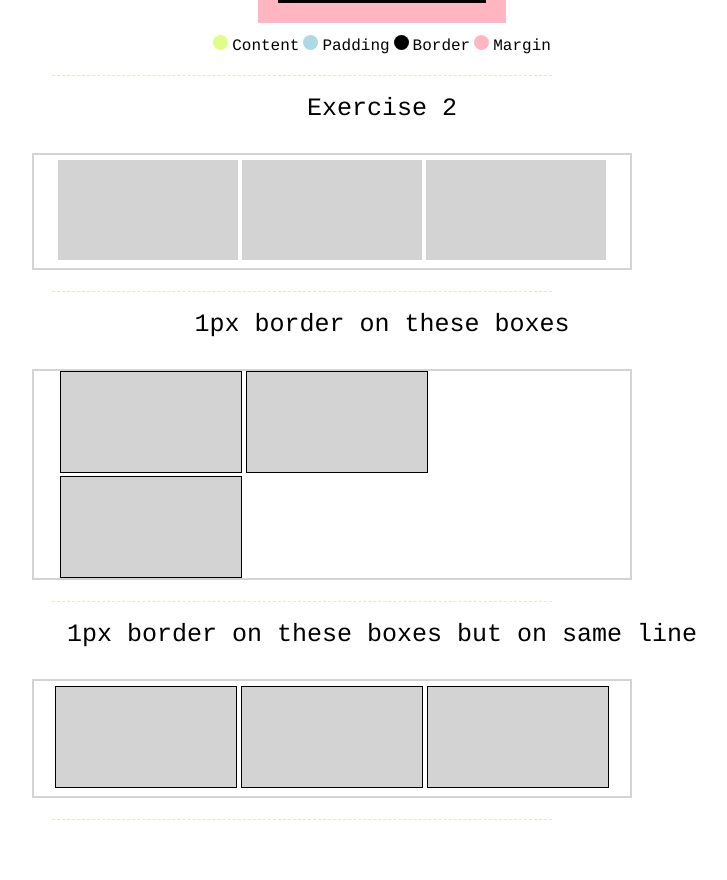
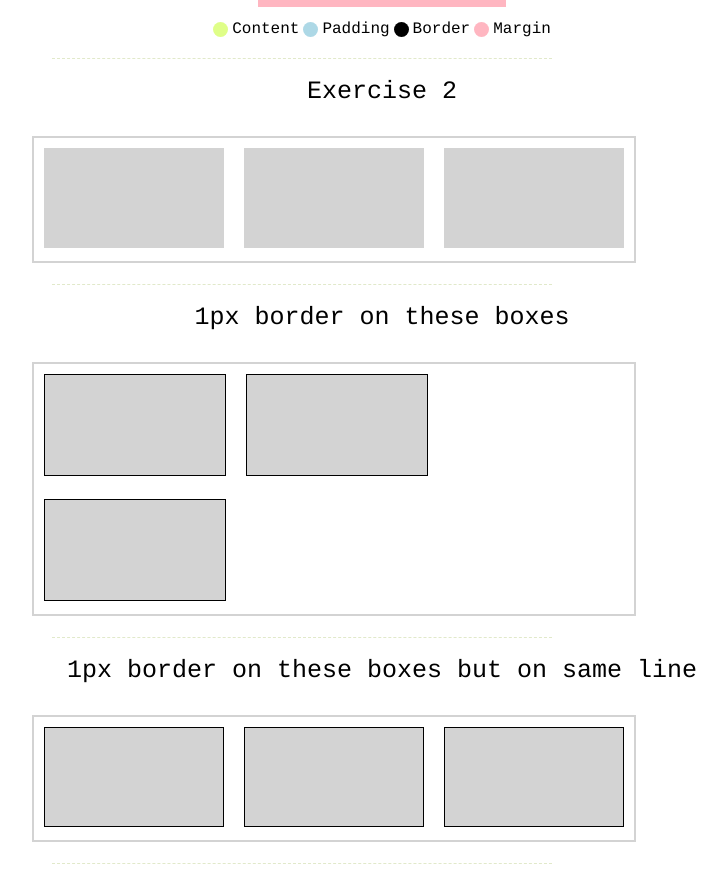
Before and after one commit to imnamanmodi1/HTMLCSS, a plain HTML site: page Day3/Project1/index.html in a window 1280 px wide. Shown: the part 360-1240 px from the top of the page, without its empty margins (258-985 px from the left). Before the commit the page ends 1200 px from the top, so only its background shows below. Drawn offline with Linux system fonts and the light colour scheme.

Commit message:
Refined my Code for Day 3 Project & Added Comments

```diff
--- a/Day3/Project1/assets/stylesheet/style.css
+++ b/Day3/Project1/assets/stylesheet/style.css
@@ -73,7 +73,7 @@ span {
 	font-family: Courier;
 }
 
-div.box {
+.box {
 	background: #DFFE88;
 	height:200px;
 	width:200px;
@@ -85,7 +85,7 @@ div.box {
 	margin: 0 auto;
 }
 
-div.separator {
+.separator {
 	width: 500px;
 	height: 1px;
 	border-bottom:1px dashed #E1E9CA;
@@ -93,12 +93,13 @@ div.separator {
 	text-align: center;
 }
 
-div.circle-block {
+.circle-block {
 	display: inline-block;
 	text-align: center;
+	vertical-align: middle;
 }
 
-span.circle {
+.circle {
 	height: 5px;
 	width: 5px;
 	display:inline-block;
@@ -106,51 +107,25 @@ span.circle {
 	font-family: Courier;
 	padding: 5px;
 	text-align: center;
+	vertical-align: middle;
 }
 
-div.contentbox {
-	display: inline-block;
-	width: 586px;
-	border: 2px solid lightgrey;
-	padding: 5px;
-	text-align: center;
-	box-sizing: content-box;
-}
-
-div.col {
+.wrapper {
 	display: inline-block;
 	width: 600px;
 	border: 2px solid lightgrey;
-	padding: 0px 26px;
-	box-sizing: border-box;;
 }
 
-div.unboxed {
+.inner-box {
 	display: inline-block;
 	width: 180px;
 	height:100px;
 	background-color: #d3d3d3;
+	margin: 10px;
 }
-
-div.newbox {
-	display: inline-block;
-	width: 180px;
-	height:100px;
-	background-color: #d3d3d3;
-	border: 1px solid black;
+.border {
+	border: 1px solid;
 }
-
-div.newline {
-	width: 180px;
-	height:100px;
-	background-color: #d3d3d3;
-	border: 1px solid black;
+.border-box {
+	box-sizing: border-box;
 }
-
-div.boxes {
-	display: inline-block;
-	width: 180px;
-	height:100px;
-	background-color: #d3d3d3;
-	border: 1px solid black;
-}
--- a/Day3/Project1/index.html
+++ b/Day3/Project1/index.html
@@ -6,10 +6,13 @@
 		<link rel="stylesheet" href="assets/stylesheet/style.css">
 	</head>
 	<body>
+		<!-- Header -->
 		<header>
 			<h1 class="acaps">The Box Model, Box-sizing & Box-shadow</h1>
-		</header><br>
+		</header>
 		<main>
+
+			<!-- Exercise 1 -->
 			<section>
 				<div class="separator"></div>
 				<h1 class="hcaps">Exercise 1</h1>
@@ -37,33 +40,29 @@
 				</div>
 				<div class="separator"></div>
 			</section>
+
+			<!-- Eexercise 2 -->
 			<section>
 				<h1 class="hcaps">Exercise 2</h1>
 				<br><br>
-				<div class="contentbox">
-					<div class="unboxed"></div>
-					<div class="unboxed"></div>
-					<div class="unboxed"></div>
+				<div class="wrapper">
+					<div class="inner-box"></div><div class="inner-box"></div><div class="inner-box"></div>
 				</div>
 				<div class="separator"></div>
 			</section>
 			<section>
 				<h1 class="hcaps">1px border on these boxes</h1>
 				<br><br>
-				<div class="col">
-					<div class="newbox"></div>
-					<div class="newbox"></div>
-					<div class="newline"></div>
+				<div class="wrapper">
+					<div class="inner-box border"></div><div class="inner-box border"></div><div class="inner-box border"></div>
 				</div>
 				<div class="separator"></div>
 			</section>
 			<section>
 				<h1 class="hcaps">1px border on these boxes but on same line</h1>
 				<br><br>
-				<div class="contentbox">
-					<div class="boxes"></div>
-					<div class="boxes"></div>
-					<div class="boxes"></div>
+				<div class="wrapper">
+					<div class="inner-box border border-box"></div><div class="inner-box border border-box"></div><div class="inner-box border border-box"></div>
 				</div>
 				<div class="separator"></div>
 			</section>
--- a/Day3/Project2/assets/stylesheet/style.css
+++ b/Day3/Project2/assets/stylesheet/style.css
@@ -47,17 +47,17 @@ table {
 	border-spacing: 0;
 }
 
-div.main{
+.main{
 	width: 1000px;
 	margin: 0 auto;
 	box-sizing: border-box;
 }
 
-div.full {
+.full {
 	width: 50%;
 }
 
-div.half {
+.half {
 	width: 24%;
 }
 
```
Also changed, not shown: 1 other file. Lines whose indentation alone changed are shown as unchanged.
